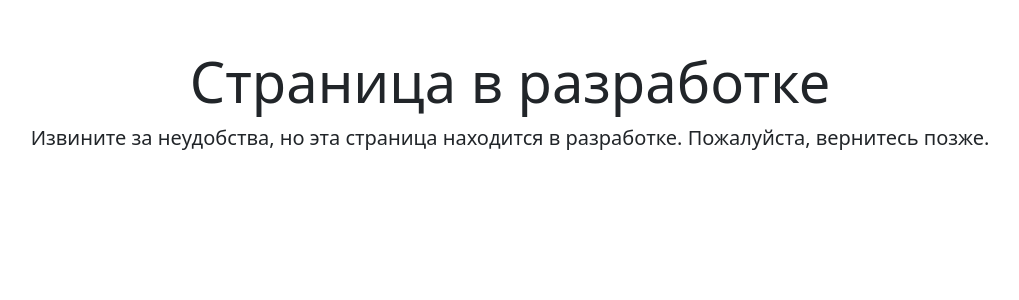
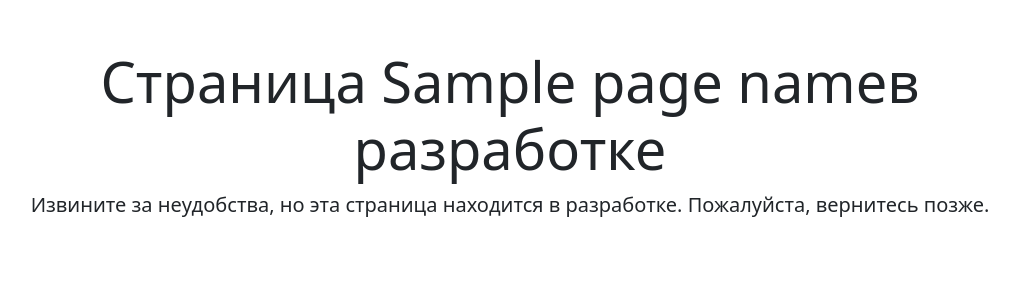
Before and after one commit to sariya23/generate_math_problems, a Flask app: template templates/in_dev.html in a window 1280 px wide. Shown: the part 68-368 px from the top of the page, without its empty margins (130-1149 px from the left). Run offline with Flask 3, Linux system fonts and the light colour scheme; the template is opened without the code that fills it: most values are stand-ins (such as "Sample title", 1, 10 or a date in 2020); some libraries are stand-ins or nearby versions.

Commit message:
Add name of a page

```diff
--- a/templates/in_dev.html
+++ b/templates/in_dev.html
@@ -2,7 +2,7 @@
 {% block content %}
 <div class="container mt-5">
   <div class="text-center">
-    <h1 class="display-4">Страница в разработке</h1>
+    <h1 class="display-4">Страница {{ page_name }}в разработке</h1>
     <p class="lead">Извините за неудобства, но эта страница находится в разработке. Пожалуйста, вернитесь позже.</p>
   </div>
 </div>
```
